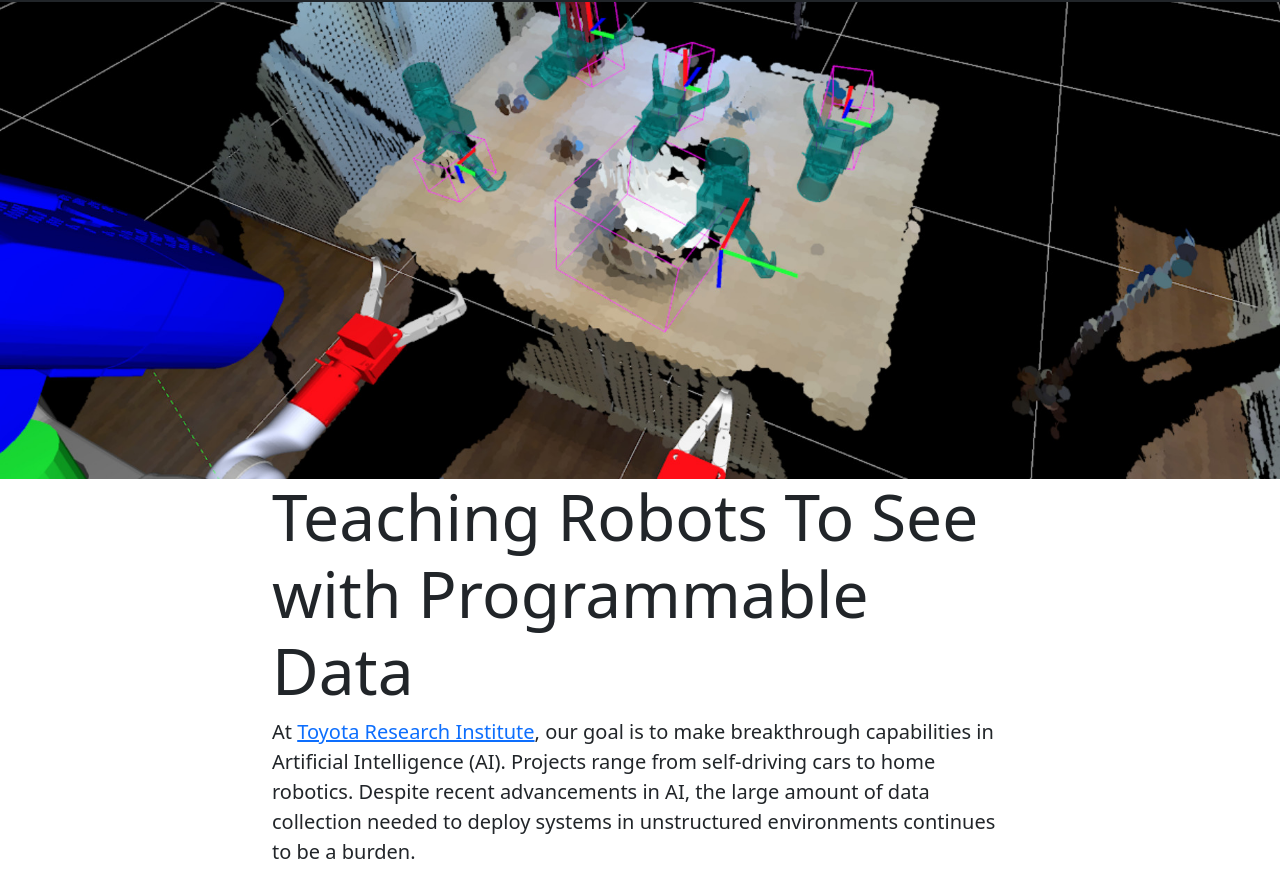
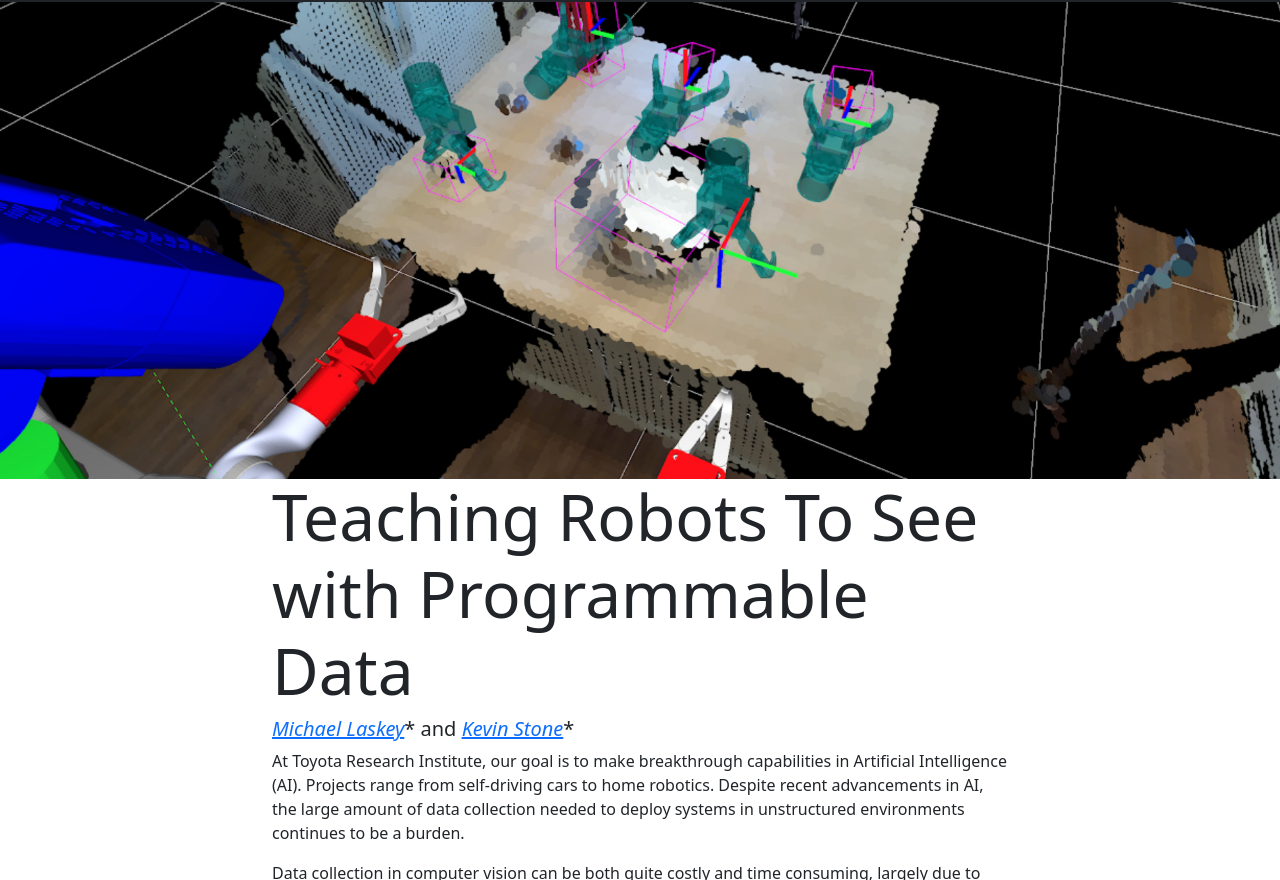
Before and after one commit to tri-simnet/tri-simnet.github.io, a plain HTML site: page index.html in a window 1280 px wide. Shown: the part 74-954 px from the top of the page. Drawn offline with nearby package versions, Linux system fonts and the light colour scheme.

Commit message:
Add authors and contact emails

```diff
--- a/index.html
+++ b/index.html
@@ -38,13 +38,13 @@
 <div class="col-md-8 offset-md-2">
 
 
-<!-- Title -->
 <h1 class="display-3">
 Teaching Robots To See with Programmable Data
 </h1>
+<h5><em><a href="mailto:michael.laskey@tri.global">Michael Laskey</a></em>* and <em><a href="mailto:kevin.stone@tri.global">Kevin Stone</a></em>*</h5>
 
-<p class="lead">
-At <a href="https://tri.global/">Toyota Research Institute</a>, our goal is
+<p>
+At Toyota Research Institute, our goal is
 to make breakthrough capabilities in Artificial Intelligence (AI). Projects
 range from self-driving cars to home robotics. Despite recent advancements in
 AI, the large amount of data collection needed to deploy systems in
```
